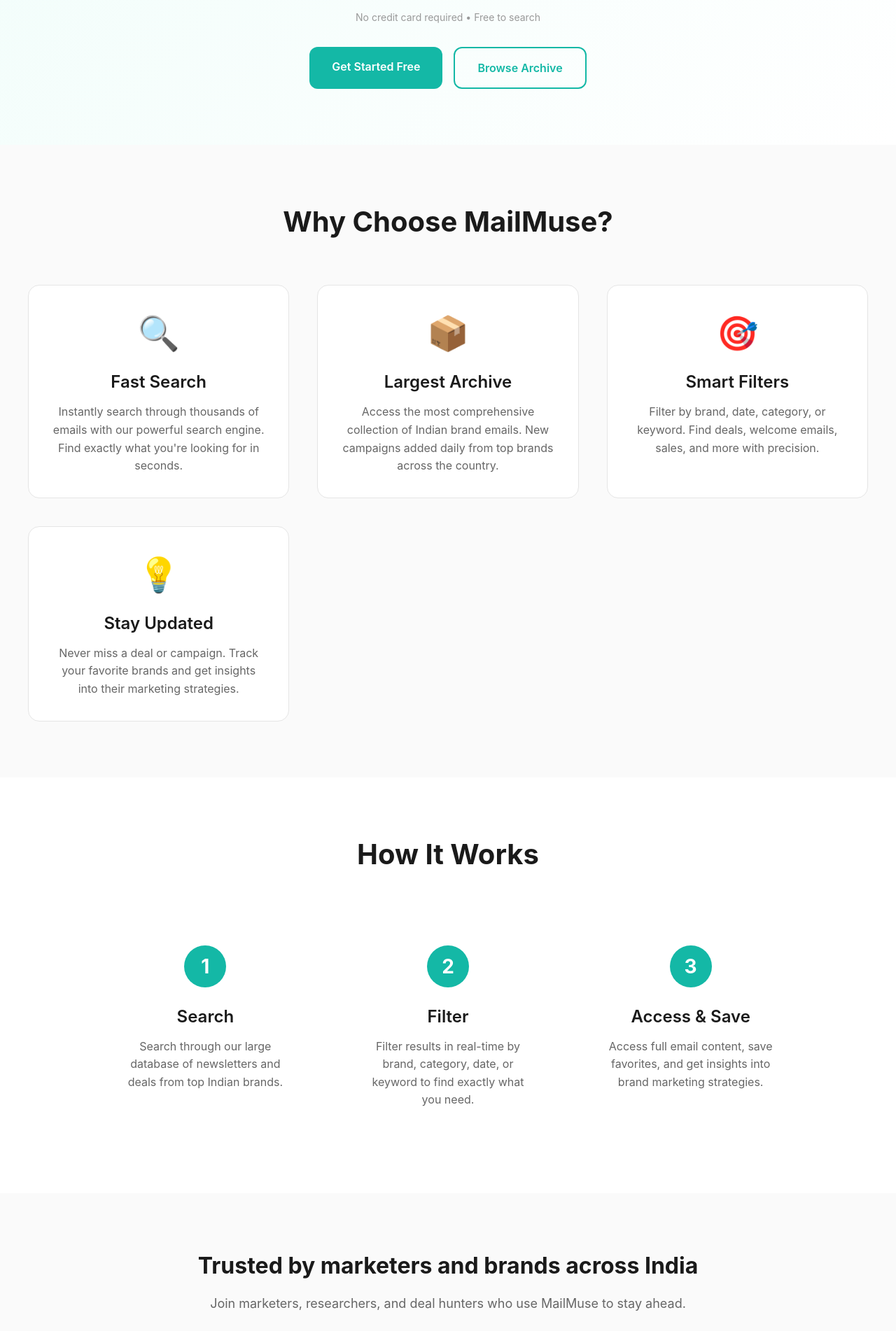
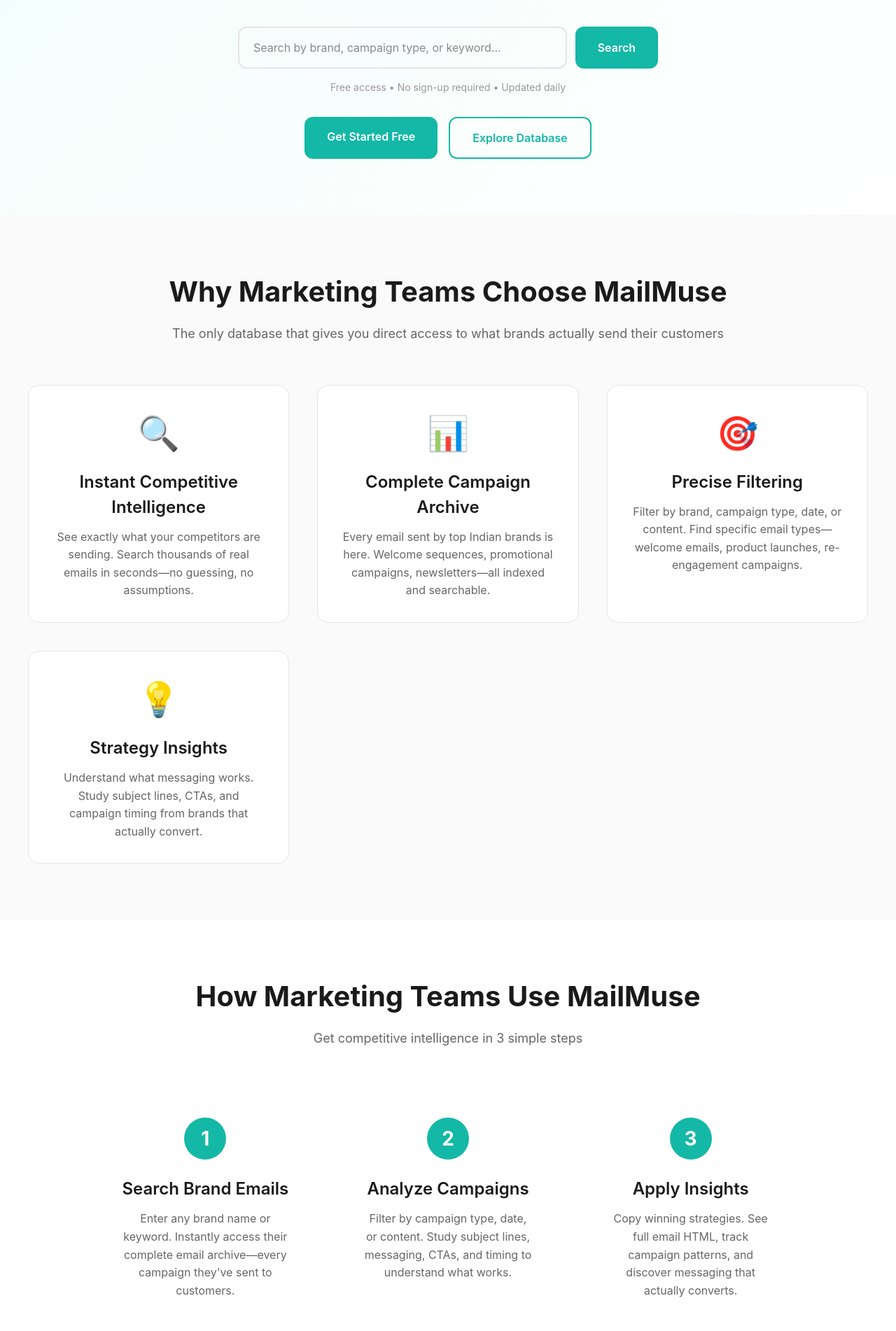
Before and after one commit to anubhav2402/milled-india-frontend, a Next.js app: page / in a window 1280 px wide. Shown: the part 478-2380 px from the top of the page at 70% size. Built offline with nearby package versions, Linux system fonts and the light colour scheme.

Commit message:
Rewrite all copy for marketers - focus on competitive intelligence and campaign analysis

```diff
--- a/app/page.tsx
+++ b/app/page.tsx
@@ -47,7 +47,7 @@
               fontSize: 14,
             }}
           >
-            Browse Emails
+            Explore Database
           </a>
         </div>
       </nav>
@@ -70,7 +70,7 @@
               lineHeight: 1.2,
             }}
           >
-            Discover India's Best Brand Emails & Deals
+            The Complete Database of Brand Emails Sent to Indian Consumers
           </h1>
           <p
             style={{
@@ -80,7 +80,7 @@
               lineHeight: 1.6,
             }}
           >
-            Search through thousands of promotional emails from top Indian brands. Find deals, track campaigns, and stay updated—all in one place.
+            Access thousands of real brand emails sent to customers. Analyze competitor campaigns, study email strategies, and discover what actually works—all in one searchable archive.
           </p>
 
           {/* Search Bar */}
@@ -90,7 +90,7 @@
                 type="text"
                 value={searchQuery}
                 onChange={(e) => setSearchQuery(e.target.value)}
-                placeholder="Search brands, deals, or keywords..."
+                placeholder="Search by brand, campaign type, or keyword..."
                 style={{
                   flex: 1,
                   padding: "16px 20px",
@@ -122,7 +122,7 @@
                 Search
               </button>
             </div>
-            <p style={{ fontSize: 14, color: "#999", margin: 0 }}>No credit card required • Free to search</p>
+            <p style={{ fontSize: 14, color: "#999", margin: 0 }}>Free access • No sign-up required • Updated daily</p>
           </form>
 
           {/* CTA Buttons */}
@@ -168,7 +168,7 @@
                 e.currentTarget.style.borderColor = "#14b8a6";
               }}
             >
-              Browse Archive
+              Explore Database
             </a>
           </div>
         </div>
@@ -177,9 +177,12 @@
       {/* Value Proposition / Features */}
       <section style={{ padding: "80px 24px", backgroundColor: "#fafafa" }}>
         <div style={{ maxWidth: 1200, margin: "0 auto" }}>
-          <h2 style={{ textAlign: "center", fontSize: 40, fontWeight: 700, marginBottom: 60, color: "#1a1a1a" }}>
-            Why Choose MailMuse?
+          <h2 style={{ textAlign: "center", fontSize: 40, fontWeight: 700, marginBottom: 16, color: "#1a1a1a" }}>
+            Why Marketing Teams Choose MailMuse
           </h2>
+          <p style={{ textAlign: "center", fontSize: 18, color: "#666", marginBottom: 60 }}>
+            The only database that gives you direct access to what brands actually send their customers
+          </p>
           <div
             style={{
               display: "grid",
@@ -190,23 +193,23 @@
             {[
               {
                 icon: "🔍",
-                title: "Fast Search",
-                description: "Instantly search through thousands of emails with our powerful search engine. Find exactly what you're looking for in seconds.",
+                title: "Instant Competitive Intelligence",
+                description: "See exactly what your competitors are sending. Search thousands of real emails in seconds—no guessing, no assumptions.",
               },
               {
-                icon: "📦",
-                title: "Largest Archive",
-                description: "Access the most comprehensive collection of Indian brand emails. New campaigns added daily from top brands across the country.",
+                icon: "📊",
+                title: "Complete Campaign Archive",
+                description: "Every email sent by top Indian brands is here. Welcome sequences, promotional campaigns, newsletters—all indexed and searchable.",
               },
               {
                 icon: "🎯",
-                title: "Smart Filters",
-                description: "Filter by brand, date, category, or keyword. Find deals, welcome emails, sales, and more with precision.",
+                title: "Precise Filtering",
+                description: "Filter by brand, campaign type, date, or content. Find specific email types—welcome emails, product launches, re-engagement campaigns.",
               },
               {
                 icon: "💡",
-                title: "Stay Updated",
-                description: "Never miss a deal or campaign. Track your favorite brands and get insights into their marketing strategies.",
+                title: "Strategy Insights",
+                description: "Understand what messaging works. Study subject lines, CTAs, and campaign timing from brands that actually convert.",
               },
             ].map((feature, idx) => (
               <div
@@ -244,25 +247,28 @@
       {/* How It Works */}
       <section style={{ padding: "80px 24px", backgroundColor: "#fff" }}>
         <div style={{ maxWidth: 1000, margin: "0 auto" }}>
-          <h2 style={{ textAlign: "center", fontSize: 40, fontWeight: 700, marginBottom: 60, color: "#1a1a1a" }}>
-            How It Works
+          <h2 style={{ textAlign: "center", fontSize: 40, fontWeight: 700, marginBottom: 16, color: "#1a1a1a" }}>
+            How Marketing Teams Use MailMuse
           </h2>
+          <p style={{ textAlign: "center", fontSize: 18, color: "#666", marginBottom: 60 }}>
+            Get competitive intelligence in 3 simple steps
+          </p>
           <div style={{ display: "grid", gridTemplateColumns: "repeat(auto-fit, minmax(280px, 1fr))", gap: 40 }}>
             {[
               {
                 step: "1",
-                title: "Search",
-                description: "Search through our large database of newsletters and deals from top Indian brands.",
+                title: "Search Brand Emails",
+                description: "Enter any brand name or keyword. Instantly access their complete email archive—every campaign they've sent to customers.",
               },
               {
                 step: "2",
-                title: "Filter",
-                description: "Filter results in real-time by brand, category, date, or keyword to find exactly what you need.",
+                title: "Analyze Campaigns",
+                description: "Filter by campaign type, date, or content. Study subject lines, messaging, CTAs, and timing to understand what works.",
               },
               {
                 step: "3",
-                title: "Access & Save",
-                description: "Access full email content, save favorites, and get insights into brand marketing strategies.",
+                title: "Apply Insights",
+                description: "Copy winning strategies. See full email HTML, track campaign patterns, and discover messaging that actually converts.",
               },
             ].map((item, idx) => (
               <div
@@ -312,10 +318,10 @@
       <section style={{ padding: "80px 24px", backgroundColor: "#fafafa" }}>
         <div style={{ maxWidth: 1200, margin: "0 auto", textAlign: "center" }}>
           <h2 style={{ fontSize: 32, fontWeight: 700, marginBottom: 16, color: "#1a1a1a" }}>
-            Trusted by marketers and brands across India
+            Trusted by Marketing Teams Across India
           </h2>
           <p style={{ fontSize: 18, color: "#666", marginBottom: 40 }}>
-            Join marketers, researchers, and deal hunters who use MailMuse to stay ahead.
+            Join marketers, researchers, and strategists who use MailMuse to stay ahead of the competition.
           </p>
 
           {/* Placeholder logos */}
@@ -342,14 +348,14 @@
           <div style={{ display: "grid", gridTemplateColumns: "repeat(auto-fit, minmax(300px, 1fr))", gap: 32 }}>
             {[
               {
-                quote: "MailMuse has become an essential tool for tracking competitor campaigns. The search is incredibly fast and accurate.",
+                quote: "MailMuse has become essential for our competitive research. Instead of guessing what competitors are doing, we see exactly what they send customers. Game changer.",
                 author: "Priya Sharma",
-                role: "Marketing Director",
+                role: "Marketing Director, E-commerce Brand",
               },
               {
-                quote: "I love how easy it is to find deals and track my favorite brands. The archive is comprehensive and always up-to-date.",
+                quote: "The best part? Seeing real emails brands actually send. Not templates or examples—actual campaigns. This is the competitive intelligence tool we've been missing.",
                 author: "Rahul Mehta",
-                role: "Deal Hunter",
+                role: "Email Marketing Strategist",
               },
             ].map((testimonial, idx) => (
               <div
@@ -383,13 +389,13 @@
           <div style={{ display: "grid", gridTemplateColumns: "repeat(auto-fit, minmax(500px, 1fr))", gap: 60, alignItems: "center", marginBottom: 60 }}>
             <div>
               <h2 style={{ fontSize: 36, fontWeight: 700, marginBottom: 24, color: "#1a1a1a" }}>
-                Full Archive Search
+                Search Every Email Brands Send
               </h2>
               <p style={{ fontSize: 18, color: "#666", lineHeight: 1.7, marginBottom: 24 }}>
-                Search through our complete archive of brand emails. Every campaign, deal, and newsletter is indexed and searchable.
+                Our database contains every email sent by top Indian brands to their customers. Welcome sequences, promotional campaigns, newsletters—all searchable, all accessible.
               </p>
               <ul style={{ listStyle: "none", padding: 0, margin: 0 }}>
-                {["Advanced keyword search", "Filter by brand and category", "Date range filtering", "Save and organize favorites"].map((item, idx) => (
+                {["Search by brand name or keyword", "Filter by campaign type and date", "View complete email HTML", "Track campaign patterns over time"].map((item, idx) => (
                   <li key={idx} style={{ padding: "12px 0", fontSize: 16, color: "#666", display: "flex", alignItems: "center", gap: 12 }}>
                     <span style={{ color: "#14b8a6", fontSize: 20 }}>✓</span>
                     {item}
@@ -411,7 +417,7 @@
                 fontWeight: 600,
               }}
             >
-              Search Interface Preview
+              Email Database Preview
             </div>
           </div>
 
@@ -431,17 +437,17 @@
                 order: 2,
               }}
             >
-              Filter Interface Preview
+              Campaign Analysis Preview
             </div>
             <div style={{ order: 1 }}>
               <h2 style={{ fontSize: 36, fontWeight: 700, marginBottom: 24, color: "#1a1a1a" }}>
-                Smart Filters & Organization
+                Analyze Campaigns Like a Pro
               </h2>
               <p style={{ fontSize: 18, color: "#666", lineHeight: 1.7, marginBottom: 24 }}>
-                Organize and filter emails exactly how you need. Create custom lists, track brands, and never miss important campaigns.
+                Filter by brand, campaign type, or date range. Study subject lines, messaging patterns, and CTAs. See what works—then apply it to your campaigns.
               </p>
               <ul style={{ listStyle: "none", padding: 0, margin: 0 }}>
-                {["Brand-based filtering", "Category organization", "Custom saved lists", "Real-time updates"].map((item, idx) => (
+                {["Filter by brand and campaign type", "Study subject line patterns", "Analyze email design and layout", "Track campaign frequency and timing"].map((item, idx) => (
                   <li key={idx} style={{ padding: "12px 0", fontSize: 16, color: "#666", display: "flex", alignItems: "center", gap: 12 }}>
                     <span style={{ color: "#14b8a6", fontSize: 20 }}>✓</span>
                     {item}
@@ -464,10 +470,10 @@
       >
         <div style={{ maxWidth: 700, margin: "0 auto" }}>
           <h2 style={{ fontSize: 40, fontWeight: 700, marginBottom: 24, color: "#fff" }}>
-            Join Free and Start Searching Now
+            Start Analyzing Competitor Emails Today
           </h2>
           <p style={{ fontSize: 20, marginBottom: 40, opacity: 0.95 }}>
-            Access thousands of brand emails, track campaigns, and discover the best deals—all free.
+            Free access to thousands of real brand emails. See what your competitors send, understand what works, and improve your campaigns—no credit card required.
           </p>
           <div style={{ display: "flex", gap: 16, justifyContent: "center", flexWrap: "wrap" }}>
             <a
@@ -505,7 +511,7 @@
               onMouseEnter={(e) => (e.currentTarget.style.backgroundColor = "rgba(255,255,255,0.1)")}
               onMouseLeave={(e) => (e.currentTarget.style.backgroundColor = "transparent")}
             >
-              Browse Archive
+              Explore Database
             </a>
           </div>
         </div>
@@ -521,7 +527,7 @@
               <span style={{ fontSize: 24, fontWeight: 700 }}>MailMuse</span>
             </div>
               <p style={{ fontSize: 14, color: "#999", lineHeight: 1.6 }}>
-                Your gateway to India's best brand emails and deals.
+                The complete database of brand emails sent to Indian consumers. Competitive intelligence for marketing teams.
               </p>
             </div>
             <div>
```
